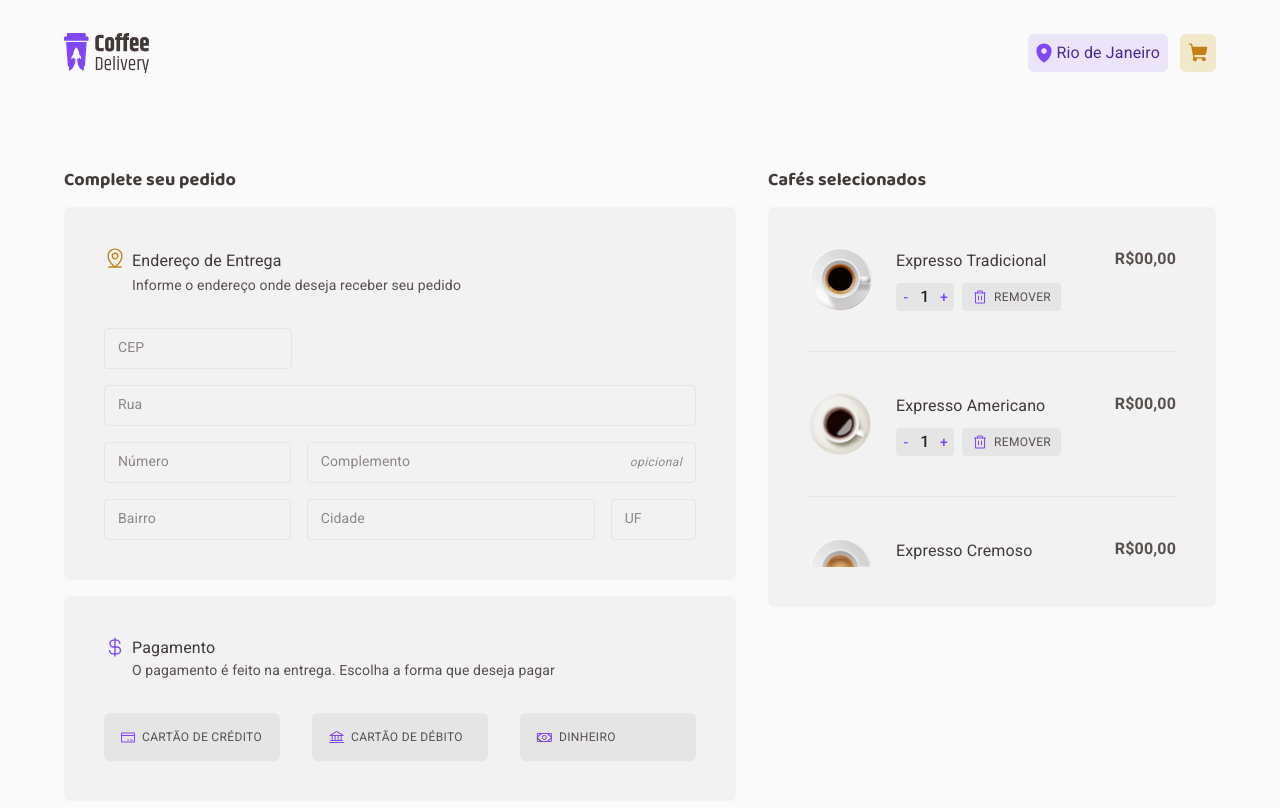
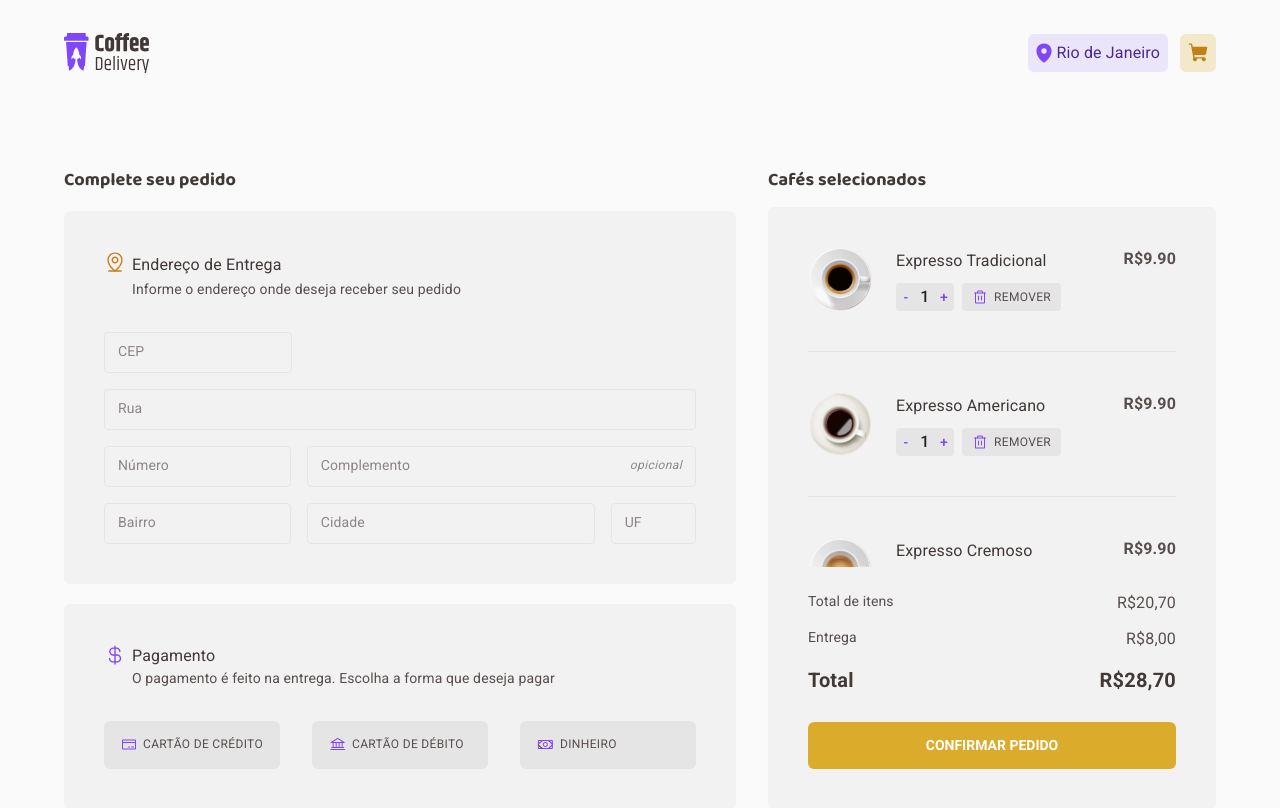
Before and after one commit to MoisesSantana/coffe-delivery, a React (Vite) app: page /checkout in a window 1280 px wide. Shown: the top 808 px of the page. Built offline with nearby package versions, Linux system fonts and the light colour scheme.

Commit message:
feat(Checkout): :sparkles: Prototipagem Checkout
retomando o projeto - finalização da prototipagem da página checkout.

```diff
--- a/src/pages/Checkout/components/Cart/index.tsx
+++ /dev/null
@@ -1,47 +0,0 @@
-import { ButtonGroup, Typography } from '@mui/material';
-import {
-  CartContainer,
-  CartProductList,
-  RemoveButtonContainer,
-} from './cart-styled';
-import {
-  ButtonContainer,
-  CheckoutCards,
-} from '../../../../styles/shared-styles';
-import { cards } from '../../../../data';
-
-export function Cart() {
-  return (
-    <CartContainer>
-      <Typography variant="h4">Cafés selecionados</Typography>
-      <CheckoutCards p="2.5rem">
-        <CartProductList>
-          {cards.map((coffee) => (
-            <li key={coffee.name}>
-              <img src={coffee.image} alt={coffee.name} />
-              <div className="teste">
-                <Typography variant="subtitle1" fontSize={16}>
-                  {coffee.name}
-                </Typography>
-                <div className="teste2">
-                  <ButtonGroup>
-                    <ButtonContainer>-</ButtonContainer>
-                    <ButtonContainer>1</ButtonContainer>
-                    <ButtonContainer>+</ButtonContainer>
-                  </ButtonGroup>
-                  <RemoveButtonContainer>
-                    <img src="/cart/trash.svg" alt="lixeira" />
-                    Remover
-                  </RemoveButtonContainer>
-                </div>
-              </div>
-              <Typography variant="body1" fontWeight="bold" fontSize={16}>
-                R$00,00
-              </Typography>
-            </li>
-          ))}
-        </CartProductList>
-      </CheckoutCards>
-    </CartContainer>
-  );
-}
--- /dev/null
+++ b/src/pages/Checkout/components/CartList/Card/index.tsx
@@ -0,0 +1,47 @@
+import { ButtonGroup, Typography } from '@mui/material';
+import { useState } from 'react';
+import { ButtonContainer } from '../../../../../styles/shared-styles';
+import { RemoveButtonContainer } from '../cart-styled';
+
+interface CardProps {
+  name: string;
+  image: string;
+  price: number;
+}
+
+export function Card({ name, image, price }: CardProps) {
+  const [quantity, setQuantity] = useState(1);
+
+  const handleQuantity = (add: number): void => {
+    if (quantity > 1 || add === 1) setQuantity((state) => state + add);
+  };
+
+  return (
+    <li key={name}>
+      <img src={image} alt={name} />
+      <div className="middle-info">
+        <Typography variant="subtitle1" fontSize={16}>
+          {name}
+        </Typography>
+        <div className="qty">
+          <ButtonGroup>
+            <ButtonContainer onClick={() => handleQuantity(-1)}>
+              -
+            </ButtonContainer>
+            <ButtonContainer>{quantity}</ButtonContainer>
+            <ButtonContainer onClick={() => handleQuantity(1)}>
+              +
+            </ButtonContainer>
+          </ButtonGroup>
+          <RemoveButtonContainer>
+            <img src="/cart/trash.svg" alt="lixeira" />
+            Remover
+          </RemoveButtonContainer>
+        </div>
+      </div>
+      <Typography variant="body1" fontWeight="bold" fontSize={16}>
+        R${price.toFixed(2)}
+      </Typography>
+    </li>
+  );
+}
--- a/src/pages/Checkout/components/Cart/cart-styled.ts
+++ b/src/pages/Checkout/components/CartList/cart-styled.ts
@@ -1,4 +1,4 @@
-import { Button, styled } from '@mui/material';
+import { Button, ButtonBase, styled } from '@mui/material';
 
 export const CartContainer = styled('aside')`
   margin: 0 auto;
@@ -31,14 +31,14 @@ export const CartProductList = styled('ul')`
       width: 64px;
     }
 
-    .teste {
+    .middle-info {
       display: flex;
       flex-direction: column;
       width: 100%;
       padding: 0 1.5rem;
       justify-content: space-between;
 
-      .teste2 {
+      .qty {
         display: flex;
         gap: 0.5rem;
       }
@@ -60,3 +60,34 @@ export const RemoveButtonContainer = styled(Button)`
     margin-right: 6px;
   }
 `;
+
+export const RowGroup = styled('div')`
+  display: flex;
+  flex-direction: column;
+  gap: 12px;
+  padding: 24px 0;
+
+  div {
+    display: flex;
+    justify-content: space-between;
+  }
+`;
+
+export const ButtonContainer = styled(ButtonBase)`
+  background-color: ${({ theme }) => theme.palette.warning.main};
+  padding: 12px 8px;
+  font-family: 'Roboto', sans-serif;
+  color: white;
+
+  font-weight: 700;
+  font-size: 14px;
+  line-height: 160%;
+
+  text-transform: uppercase;
+  border-radius: 6px;
+  transition: 300ms ease-in-out;
+
+  &:hover {
+    background-color: ${({ theme }) => theme.palette.warning.dark};
+  }
+`;
--- /dev/null
+++ b/src/pages/Checkout/components/CartList/index.tsx
@@ -0,0 +1,62 @@
+import { Typography, useTheme } from '@mui/material';
+import {
+  ButtonContainer,
+  CartContainer,
+  CartProductList,
+  RowGroup,
+} from './cart-styled';
+import { CheckoutCards } from '../../../../styles/shared-styles';
+import { cards } from '../../../../data';
+import { Card } from './Card';
+
+export function CartList() {
+  const { palette } = useTheme();
+  console.log(palette);
+  return (
+    <CartContainer>
+      <Typography variant="h4">Cafés selecionados</Typography>
+      <CheckoutCards p="2.5rem">
+        <CartProductList>
+          {cards.map((coffee) => (
+            <Card key={coffee.name} {...coffee} />
+          ))}
+        </CartProductList>
+        <RowGroup>
+          <div>
+            <Typography variant="body1" fontSize={14}>
+              Total de itens
+            </Typography>
+            <Typography variant="body1" fontSize={16}>
+              R$20,70
+            </Typography>
+          </div>
+          <div>
+            <Typography variant="body1" fontSize={14}>
+              Entrega
+            </Typography>
+            <Typography variant="body1" fontSize={16}>
+              R$8,00
+            </Typography>
+          </div>
+          <div>
+            <Typography
+              variant="subtitle1"
+              fontWeight={700}
+              color={palette.grey['800']}
+            >
+              Total
+            </Typography>
+            <Typography
+              variant="subtitle1"
+              fontWeight={700}
+              color={palette.grey['800']}
+            >
+              R$28,70
+            </Typography>
+          </div>
+        </RowGroup>
+        <ButtonContainer>Confirmar pedido</ButtonContainer>
+      </CheckoutCards>
+    </CartContainer>
+  );
+}
--- a/src/pages/Checkout/components/Form/PaymentForm/payment-styled.ts
+++ b/src/pages/Checkout/components/Form/PaymentForm/payment-styled.ts
@@ -2,7 +2,6 @@ import { Box, Button, styled } from '@mui/material';
 
 export const CardsContainer = styled(Box)`
   display: flex;
-  /* flex-wrap: wrap; */
   justify-content: space-between;
 `;
 
@@ -17,6 +16,8 @@ export const CardContainer = styled(Button)`
   padding: 1rem;
   gap: 6px;
   border-radius: 6px;
+  border: 1px solid transparent;
+  transition: 300ms ease-in-out;
 
   &:hover {
     border: 1px solid ${({ theme }) => theme.palette.secondary.main};
--- a/src/pages/Checkout/index.tsx
+++ b/src/pages/Checkout/index.tsx
@@ -2,7 +2,7 @@ import { useTheme } from '@mui/material';
 import { useEffect } from 'react';
 import useIsMobile from '../../hooks/useIsMobile';
 import { CheckoutContainer } from './checkout-styled';
-import { Cart } from './components/Cart';
+import { CartList } from './components/CartList';
 import { Form } from './components/Form';
 
 export function Checkout() {
@@ -17,7 +17,7 @@ export function Checkout() {
   return (
     <CheckoutContainer py="4rem" mx="auto">
       <Form />
-      <Cart />
+      <CartList />
     </CheckoutContainer>
   );
 }
--- a/src/styles/shared-styles.ts
+++ b/src/styles/shared-styles.ts
@@ -21,6 +21,7 @@ export const ButtonContainer = styled(Button)`
   padding: 0 10px;
   background-color: ${({ theme }) => theme.palette.grey[400]};
   color: ${({ theme }) => theme.palette.secondary.main};
+  transition: 300ms ease-in-out;
 
   &:hover {
     border: none;
@@ -31,6 +32,7 @@ export const ButtonContainer = styled(Button)`
     color: ${({ theme }) => theme.palette.grey[900]};
     cursor: auto;
     font-size: 1rem;
+    transition: 300ms ease-in-out;
 
     &:hover {
       background-color: ${({ theme }) => theme.palette.grey[400]};
```
